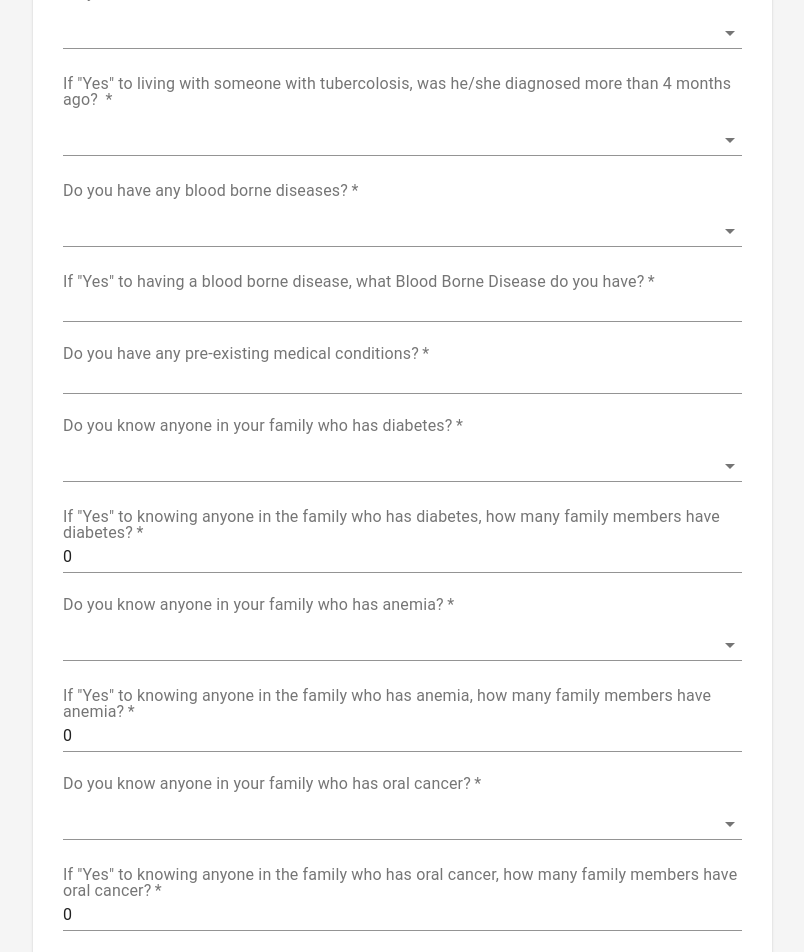
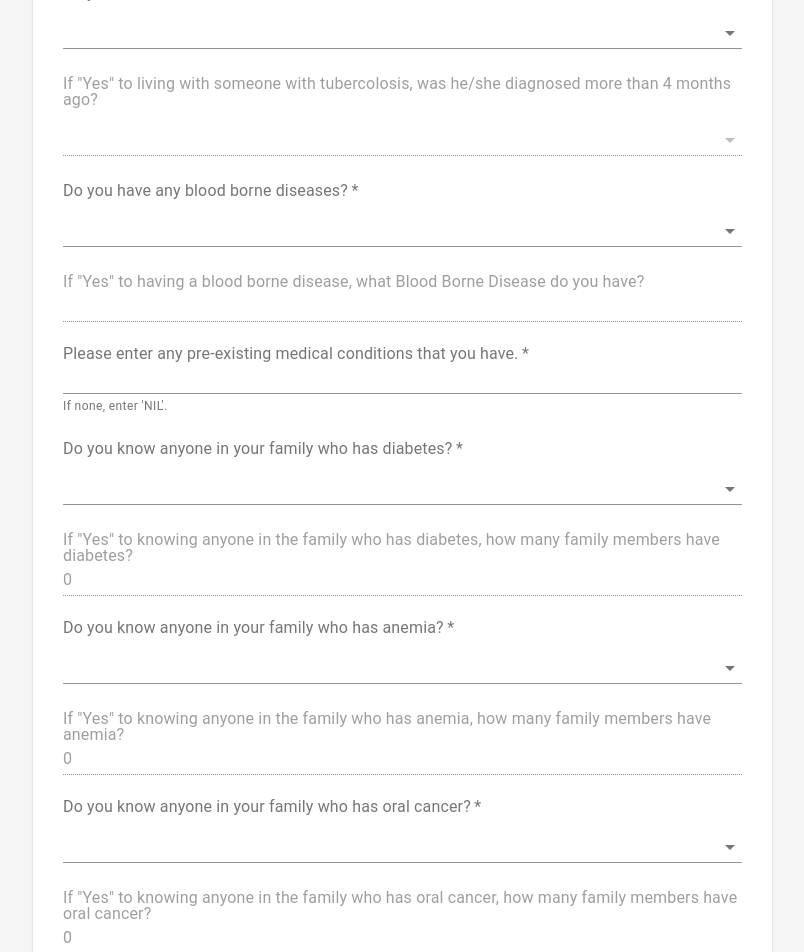
Before and after one commit to i2Eye/i2Eye-Front, a React (Create React App) app: page / in a window 1280 px wide. Shown: the part 680-1632 px from the top of the page, without its empty margins (47-851 px from the left). Built offline with nearby package versions, Linux system fonts and the light colour scheme.

Commit message:
Added deeper validation in step 3 of reg form Some fields are enabled based on user input in related fields Reset some fields to default value acc to user input ('no' option chose)

```diff
--- a/src/Components/RegFormComponents/MedicalConditions.js
+++ b/src/Components/RegFormComponents/MedicalConditions.js
@@ -12,6 +12,7 @@ export const MedicalConditions = ({
   errors,
   touched,
   handleChange,
+  setFieldValue,
 }) => {
 
     return (
@@ -69,7 +70,10 @@ export const MedicalConditions = ({
                 </Grid>
 
                 <Grid item xs={12}>
-                  <FormControl fullWidth required error={touched.has_tubercolosis && errors.has_tubercolosis}>
+                  <FormControl
+                    fullWidth
+                    required
+                    error={touched.has_tubercolosis && errors.has_tubercolosis}>
                     <FormLabel htmlFor="has_tubercolosis">Do you have tubercolosis?</FormLabel>
                     <Field
                       as={Select}
@@ -86,7 +90,10 @@ export const MedicalConditions = ({
                 </Grid>
 
                 <Grid item xs={12}>
-                  <FormControl fullWidth required error={touched.live_with_someone_with_tubercolosis && errors.live_with_someone_with_tubercolosis}>
+                  <FormControl
+                    fullWidth
+                    required
+                    error={touched.live_with_someone_with_tubercolosis && errors.live_with_someone_with_tubercolosis}>
                     <FormLabel htmlFor="live_with_someone_with_tubercolosis">Do you live with someone with tubercolosis?</FormLabel>
                     <Field
                       as={Select}
@@ -103,7 +110,11 @@ export const MedicalConditions = ({
                 </Grid>
 
                 <Grid item xs={12}>
-                  <FormControl fullWidth required error={touched.other_diagnosed_with_tubercolosis_beyond_4_months && errors.other_diagnosed_with_tubercolosis_beyond_4_months}>
+                  <FormControl
+                    fullWidth
+                    required={values.live_with_someone_with_tubercolosis === true}
+                    disabled={values.live_with_someone_with_tubercolosis !== true}
+                    error={touched.other_diagnosed_with_tubercolosis_beyond_4_months && errors.other_diagnosed_with_tubercolosis_beyond_4_months}>
                     <FormLabel htmlFor="other_diagnosed_with_tubercolosis_beyond_4_months">If "Yes" to living with someone with tubercolosis, was he/she diagnosed more than 4 months ago? </FormLabel>
                     <Field
                       as={Select}
@@ -120,7 +131,10 @@ export const MedicalConditions = ({
                 </Grid>
 
                 <Grid item xs={12}>
-                  <FormControl fullWidth required error={touched.has_blood_borne_disease && errors.has_blood_borne_disease}>
+                  <FormControl
+                    fullWidth
+                    required
+                    error={touched.has_blood_borne_disease && errors.has_blood_borne_disease}>
                     <FormLabel htmlFor="has_blood_borne_disease">Do you have any blood borne diseases?</FormLabel>
                     <Field
                       as={Select}
@@ -137,7 +151,11 @@ export const MedicalConditions = ({
                 </Grid>
 
                 <Grid item xs={12}>
-                  <FormControl fullWidth required error={touched.blood_borne_disease && errors.blood_borne_disease}>
+                  <FormControl
+                    fullWidth
+                    required={values.has_blood_borne_disease === true}
+                    disabled={values.has_blood_borne_disease !== true}
+                    error={touched.blood_borne_disease && errors.blood_borne_disease}>
                     <FormLabel htmlFor="has_blood_borne_disease">If "Yes" to having a blood borne disease, what Blood Borne Disease do you have?</FormLabel>
                     <Field
                       as={TextField}
@@ -148,6 +166,7 @@ export const MedicalConditions = ({
                       value={values.blood_borne_disease}
                       autoComplete="off"
                       fullWidth
+                      disabled={values.has_blood_borne_disease !== true}
                       error={touched.blood_borne_disease && errors.blood_borne_disease}
                       helperText={touched.blood_borne_disease && errors.blood_borne_disease}
                     />
@@ -155,8 +174,11 @@ export const MedicalConditions = ({
                 </Grid>
 
                 <Grid item xs={12}>
-                  <FormControl fullWidth required error={touched.pre_existing_conditions && errors.pre_existing_conditions}>
-                    <FormLabel htmlFor="pre_existing_conditions">Do you have any pre-existing medical conditions?</FormLabel>
+                  <FormControl
+                    fullWidth
+                    required
+                    error={touched.pre_existing_conditions && errors.pre_existing_conditions}>
+                    <FormLabel htmlFor="pre_existing_conditions">Please enter any pre-existing medical conditions that you have.</FormLabel>
                     <Field
                       as={TextField}
                       required
@@ -169,17 +191,24 @@ export const MedicalConditions = ({
                       error={touched.pre_existing_conditions && errors.pre_existing_conditions}
                       helperText={touched.pre_existing_conditions && errors.pre_existing_conditions}
                     />
+                    <FormHelperText>If none, enter 'NIL'.</FormHelperText>
                   </FormControl>
                 </Grid>
 
                 <Grid item xs={12}>
-                  <FormControl fullWidth required error={touched.family_has_diabetes && errors.family_has_diabetes}>
+                  <FormControl
+                    fullWidth
+                    required
+                    error={touched.family_has_diabetes && errors.family_has_diabetes}>
                     <FormLabel htmlFor="family_has_diabetes">Do you know anyone in your family who has diabetes?</FormLabel>
                     <Field
                       as={Select}
                       name="family_has_diabetes"
                       id="family_has_diabetes"
-                      onChange={handleChange}
+                      onChange={(e) => {
+                        setFieldValue('family_diabetes_count', 0);
+                        handleChange(e);
+                      }}
                       value={values.family_has_diabetes}
                     >
                       <MenuItem value={true}>Yes</MenuItem>
@@ -190,17 +219,21 @@ export const MedicalConditions = ({
                 </Grid>
 
                 <Grid item xs={12}>
-                  <FormControl fullWidth required error={touched.family_diabetes_count && errors.family_diabetes_count}>
+                  <FormControl
+                    fullWidth
+                    required={values.family_has_diabetes === true}
+                    disabled={values.family_has_diabetes !== true}
+                    error={touched.family_diabetes_count && errors.family_diabetes_count}>
                     <FormLabel htmlFor="family_diabetes_count">If "Yes" to knowing anyone in the family who has diabetes, how many family members have diabetes?</FormLabel>
                     <Field
                       as={TextField}
-                      required
                       name="family_diabetes_count"
                       id="family_diabetes_count"
                       type="number"
                       onChange={handleChange}
                       value={values.family_diabetes_count}
                       fullWidth
+                      disabled={values.family_has_diabetes !== true}
                       error={touched.family_diabetes_count && errors.family_diabetes_count}
                       helperText={touched.family_diabetes_count && errors.family_diabetes_count}
                     />
@@ -214,7 +247,10 @@ export const MedicalConditions = ({
                       as={Select}
                       name="family_has_anemia"
                       id="family_has_anemia"
-                      onChange={handleChange}
+                      onChange={(e) => {
+                        setFieldValue('family_anemia_count', 0);
+                        handleChange(e);
+                      }}
                       value={values.family_has_anemia}
                     >
                       <MenuItem value={true}>Yes</MenuItem>
@@ -225,17 +261,21 @@ export const MedicalConditions = ({
                 </Grid>
 
                 <Grid item xs={12}>
-                  <FormControl fullWidth required error={touched.family_anemia_count && errors.family_anemia_count}>
+                  <FormControl
+                    fullWidth
+                    required={values.family_has_anemia === true}
+                    disabled={values.family_has_anemia !== true}
+                    error={touched.family_anemia_count && errors.family_anemia_count}>
                     <FormLabel htmlFor="family_anemia_count">If "Yes" to knowing anyone in the family who has anemia, how many family members have anemia?</FormLabel>
                     <Field
                       as={TextField}
-                      required
                       name="family_anemia_count"
                       id="family_anemia_count"
                       type="number"
                       onChange={handleChange}
                       value={values.family_anemia_count}
                       fullWidth
+                      disabled={values.family_has_anemia !== true}
                       error={touched.family_anemia_count && errors.family_anemia_count}
                       helperText={touched.family_anemia_count && errors.family_anemia_count}
                     />
@@ -243,13 +283,19 @@ export const MedicalConditions = ({
                 </Grid>
 
                 <Grid item xs={12}>
-                  <FormControl fullWidth required error={touched.family_has_oral_cancer && errors.family_has_oral_cancer}>
+                  <FormControl
+                    fullWidth
+                    required
+                    error={touched.family_has_oral_cancer && errors.family_has_oral_cancer}>
                     <FormLabel htmlFor="family_has_oral_cancer">Do you know anyone in your family who has oral cancer?</FormLabel>
                     <Field
                       as={Select}
                       name="family_has_oral_cancer"
                       id="family_has_oral_cancer"
-                      onChange={handleChange}
+                      onChange={(e) => {
+                        setFieldValue('family_oral_cancer_count', 0);
+                        handleChange(e);
+                      }}
                       value={values.family_has_oral_cancer}
                     >
                       <MenuItem value={true}>Yes</MenuItem>
@@ -260,17 +306,21 @@ export const MedicalConditions = ({
                 </Grid>
 
                 <Grid item xs={12}>
-                  <FormControl fullWidth required error={touched.family_oral_cancer_count && errors.family_oral_cancer_count}>
+                  <FormControl
+                    fullWidth
+                    required={values.family_has_oral_cancer === true}
+                    disabled={values.family_has_oral_cancer !== true}
+                    error={touched.family_oral_cancer_count && errors.family_oral_cancer_count}>
                     <FormLabel htmlFor="family_oral_cancer_count">If "Yes" to knowing anyone in the family who has oral cancer, how many family members have oral cancer?</FormLabel>
                     <Field
                       as={TextField}
-                      required
                       name="family_oral_cancer_count"
                       id="family_oral_cancer_count"
                       type="number"
                       onChange={handleChange}
                       value={values.family_oral_cancer_count}
                       fullWidth
+                      disabled={values.family_has_oral_cancer !== true}
                       error={touched.family_oral_cancer_count && errors.family_oral_cancer_count}
                       helperText={touched.family_oral_cancer_count && errors.family_oral_cancer_count}
                     />
--- a/src/Components/RegFormComponents/validationSchema.js
+++ b/src/Components/RegFormComponents/validationSchema.js
@@ -32,24 +32,40 @@ export const getStepValidationSchema = (step) => {
         loss_of_apetite: Yup.boolean().required("This field is required"),
         fever: Yup.boolean().required("This field is required"),
 
-        has_tubercolosis: Yup.string().required("This field is required"),
-        live_with_someone_with_tubercolosis: Yup.string().required("This field is required"),
-        other_diagnosed_with_tubercolosis_beyond_4_months: Yup.string().required("This field is required"),
+        has_tubercolosis: Yup.boolean().required("This field is required"),
+        live_with_someone_with_tubercolosis: Yup.boolean().required("This field is required"),
+        other_diagnosed_with_tubercolosis_beyond_4_months: Yup.boolean().when('live_with_someone_with_tubercolosis', {
+          is: true,
+          then: Yup.string(). required("This field is required"),
+        }),
 
         has_blood_borne_disease: Yup.boolean().required("This field is required"),
-        blood_borne_disease: Yup.string().required("This field is required"),
-        has_pre_existing_medical_conditions: Yup.boolean().required("This field is required"),
+        blood_borne_disease: Yup.string().when('has_blood_borne_disease', {
+          is: true,
+          then: Yup.string().required("This field is required"),
+        }),
+
+        pre_existing_conditions: Yup.string().required("This field is required"),
 
         family_has_diabetes: Yup.boolean().required("This field is required"),
-        family_diabetes_count: Yup.number().min(0, "This field must be at least zero").required("This field is required"),
+        family_diabetes_count: Yup.number().when('family_has_diabetes', {
+          is: true,
+          then: Yup.number().min(1, "This field must be at least 1").required("This field is required"),
+        }),
 
         family_has_anemia: Yup.boolean().required("This field is required"),
-        family_anemia_count: Yup.number().min(0, "This field must be at least zero").required("This field is required"),
+        family_anemia_count: Yup.number().when('family_has_anemia', {
+          is: true,
+          then: Yup.number().min(1, "This field must be at least 1").required("This field is required"),
+        }),
 
         family_has_oral_cancer: Yup.boolean().required("This field is required"),
-        family_oral_cancer_count: Yup.number().min(0, "This field must be at least zero").required("This field is required"),
+        family_oral_cancer_count: Yup.number().when('family_has_oral_cancer', {
+          is: true,
+          then: Yup.number().min(1, "This field must be at least 1").required("This field is required"),
+        }),
 
-        pre_existing_conditions: Yup.string().required("This field is required"),
+        family_pre_existing_conditions: Yup.string().required("This field is required"),
       });
     default:
       return null;
--- a/src/RegForm.js
+++ b/src/RegForm.js
@@ -9,7 +9,7 @@ import Success from "./Components/RegFormComponents/Success";
 import {getStepValidationSchema} from "./Components/RegFormComponents/validationSchema";
 import Button from "@material-ui/core/Button";
 
-const renderStep = (step, {values, errors, touched, handleChange}) => {
+const renderStep = (step, {values, errors, touched, handleChange, setFieldValue}) => {
   switch (step) {
     case 0:
       return (
@@ -45,6 +45,7 @@ const renderStep = (step, {values, errors, touched, handleChange}) => {
           errors={errors}
           touched={touched}
           handleChange={handleChange}
+          setFieldValue={setFieldValue}
         />
       );
     case 4:
@@ -95,7 +96,6 @@ export const RegForm = () => {
 
     has_blood_borne_disease: "",
     blood_borne_disease: "",
-    has_pre_existing_medical_conditions: "",
 
     family_has_diabetes: "",
     family_diabetes_count: 0,
```
